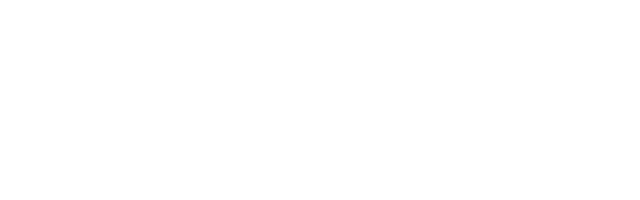
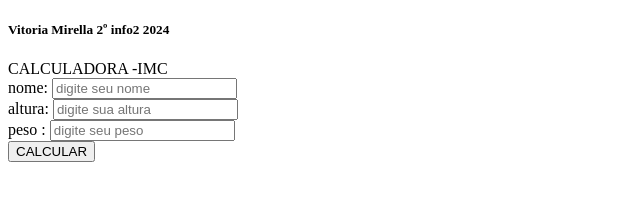
Before and after one commit to vitoria1617/meu-site, a plain HTML site: page index.html in a window 1280 px wide. Shown: the whole page, without its empty margins (0-640 px from the left). Drawn offline with Linux system fonts and the light colour scheme.

Commit message:
Add files via upload

```diff
--- a/index.html
+++ b/index.html
@@ -1,7 +1,35 @@
 <!DOCTYPE html>
-<html lang="en">
+<html lang="pt-br">
 <head>
     <meta charset="UTF-8">
-    <meta name="viewport" content="width=device-width, initial-scale=1.0S"
+    <meta name="viewport"content="widh=devic-width, initial-scale=1.0">
+    <title>CALCULADORA IMC</title>
+    <link rel="stylesheet" href="style.css">
+
 </head>
+<body>
+
+    <main>
+        <div class="container">
+            <h5>Vitoria Mirella 2º info2 2024</h5>
+            <div class="title">CALCULADORA -IMC</div>
+
+            <div class="input">
+                <label>nome:</label>
+                <input type="text"id="nome"placeholder="digite seu nome">
+            </div>
+            <div class="input">
+                <label>altura:</label>
+                <input type="number"id="altura" placeholder="digite sua altura">
+            </div>
+            <div class="input">
+                <label>peso :</label>
+                <input type="nunber" id="peso"placeholder="digite seu peso">
+            </div>
+            <button id='calcular'>CALCULAR</button>
+            <div class="result" id='resultado'></div>
+        </div>
+    </main>
+    <script src="./imc.js"></script>
+</body>
 </html>
```
